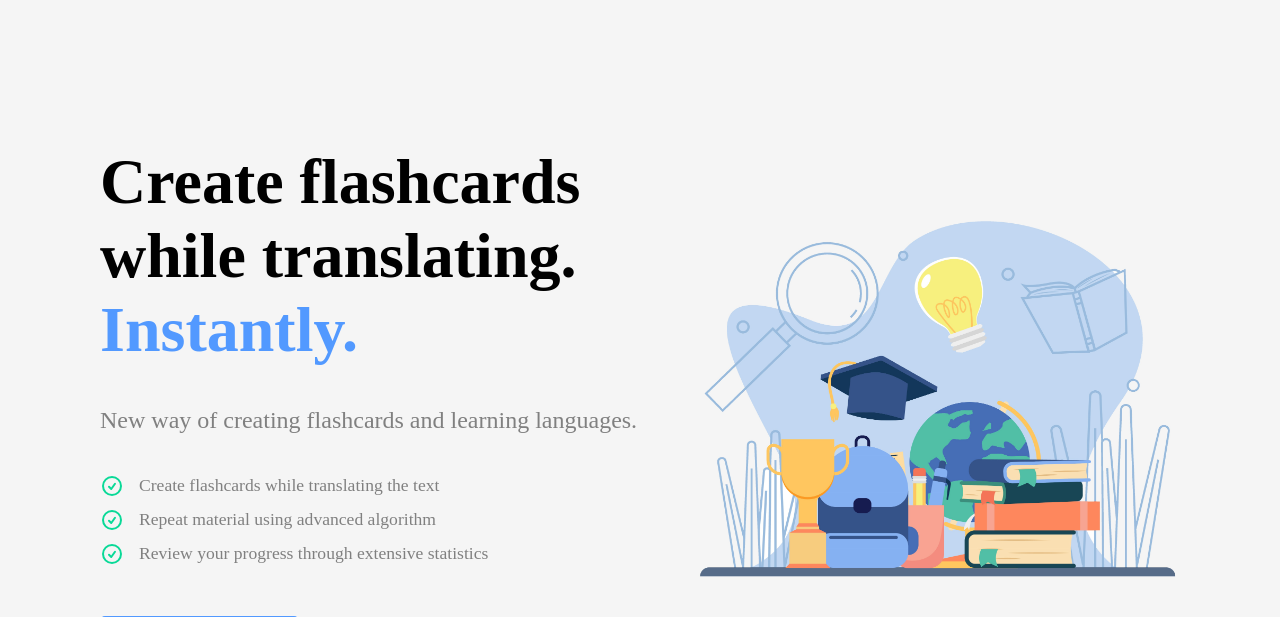
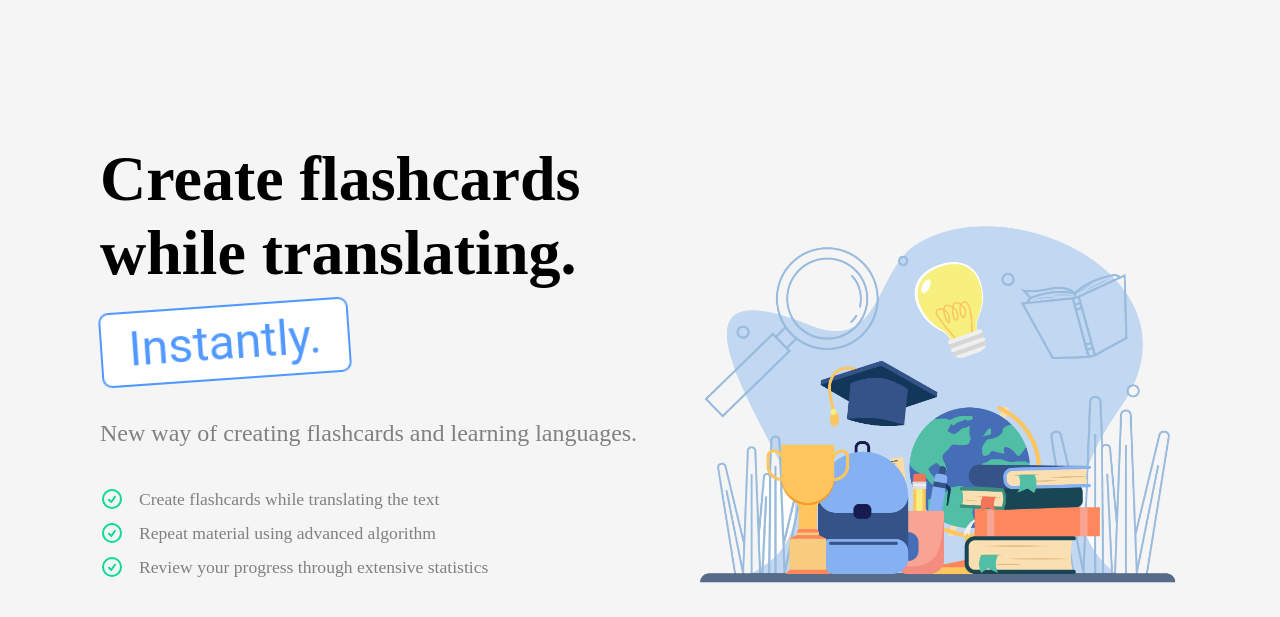
Before and after one commit to Ravdar/flashcards_translator, a Django app: page / in a window 1280 px wide. Shown: the top 617 px of the page. Run offline with Django 4.2, Linux system fonts and the light colour scheme; some libraries are stand-ins or nearby versions; some web fonts are replaced.

Commit message:
Changed hero section (instantly cards) and login templates

```diff
--- a/mainapp/static/main.js
+++ b/mainapp/static/main.js
@@ -67,6 +67,33 @@ window.addEventListener("scroll", flipCard);
 
 flipCard();
 
+// Function for flipping "Instantly." card in hero section
+
+var instantlyCard = document.querySelector(".instantly-card");
+var instantlyFront = document.querySelector(".instantly-card-front");
+var instantlyBack = document.querySelector(".instantly-card-back");
+
+var frontText = ["すぐに。", "Sofort.", "Omedelbart.", "Instantly."];
+var backText = ["Tout de suite.", "Anında", "तुरंत", "Al instante."];
+
+let index = 0;
+
+function flipInstantlyCard() {
+    instantlyBack.textContent = backText[index];
+    instantlyCard.classList.add("rotate");
+
+    setTimeout(function () {
+        instantlyFront.textContent = frontText[index];
+        instantlyCard.classList.remove("rotate");
+        index = (index + 1) % frontText.length;
+    }, 2000);
+}
+
+if (instantlyCard) {
+    setInterval(flipInstantlyCard, 4000);
+}
+
+
 
 // Function to hide and show decks on is_flashcard checkbox
 
--- a/mainapp/static/styles.css
+++ b/mainapp/static/styles.css
@@ -287,9 +297,36 @@ main section {
     gap: 15px;
 }
 
+.instantly-card {
+    background-color: white;
+    border-radius: 10px;
+    border: 2px solid var(--MAIN-BLUE);
+    width: 250px;
+    height: 75px;
+    transform: rotate(-4deg);
+    transition: all 1s ease-in-out;
+    transform-style: preserve-3d;
+    position: relative;
+    margin-top: 15px;
+}
 
-.instantly-text {
-    color: var(--MAIN-BLUE)
+.instantly-card.rotate {
+    transform: rotateX(180deg) rotate(4deg);
+}
+
+.instantly-card-front,
+.instantly-card-back {
+    background-color: white;
+    backface-visibility: hidden;
+    position: absolute;
+    color: var(--MAIN-BLUE);
+    font-size: 3rem;
+    font-weight: normal;
+    font-family: "Roboto";
+}
+
+.instantly-card-back {
+    transform: rotateX(180deg);
 }
 
 .hero-image {
--- a/mainapp/templates/mainapp/landing_page.html
+++ b/mainapp/templates/mainapp/landing_page.html
@@ -38,7 +38,7 @@
                 </a>
                 {% else %}
                 <a href="{% url 'users:register_view' %}"><button class="small-blue-button">Sign up</button></a>
-                <a href="{% url 'users:login' %}">Sign in</a>
+                <a href="{% url 'users:login' %}"><button class="border-button">Sign in</button></a>
                 {% endif %}
             </div>
 
@@ -61,7 +61,14 @@
         <section class="hero">
             <div class="hero-message">
                 <h1>Create flashcards while translating.</h1>
-                <h1 class="instantly-text">Instantly.</h1>
+                <div class="instantly-card center">
+                    <div class="instantly-card-front">
+                        Instantly.
+                    </div>
+                    <div class="instantly-card-back">
+                        Al instante
+                    </div>
+                </div>
                 <p>New way of creating flashcards and learning languages.</p>
                 <ul>
                     <li><svg xmlns="http://www.w3.org/2000/svg" fill="none" viewBox="0 0 24 24" width="24px"
--- a/users/templates/registration/login.html
+++ b/users/templates/registration/login.html
@@ -23,7 +23,7 @@
         {% csrf_token %}
         {{form.username|add_class:"form-control"|attr:"placeholder:Username"}}
         {{form.password|add_class:"form-control"|attr:"placeholder:Password"}}
-        <button type="submit">Login</button>
+        <button type="submit" class="small-blue-button">Login</button>
         <input type="hidden" name="next" value="{% url 'mainapp:translator'%}" />
     </form>
     {% endblock content %}
--- a/users/templates/registration/registration.html
+++ b/users/templates/registration/registration.html
@@ -10,6 +10,6 @@
     {{form.username|add_class:"form-control"|attr:"placeholder:Username"}}
     {{form.password1|add_class:"form-control"|attr:"placeholder:Password"}}
     {{form.password2|add_class:"form-control"|attr:"placeholder:Confirm password"}}
-    <button class="nav-button" type="submit">Register</button>
+    <button class="small-blue-button" type="submit">Register</button>
 </form>
 {% endblock content %}
```
Also changed, not shown: other parts of mainapp/static/styles.css (+57 -2 lines), users/templates/registration/old_login.html (deleted, +0 -24 lines), db.sqlite3.
